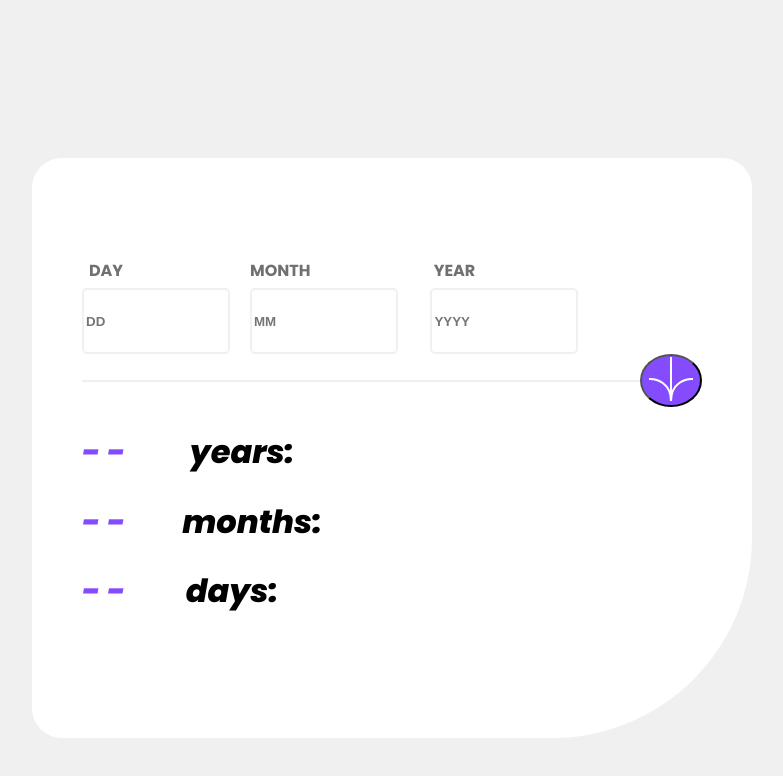
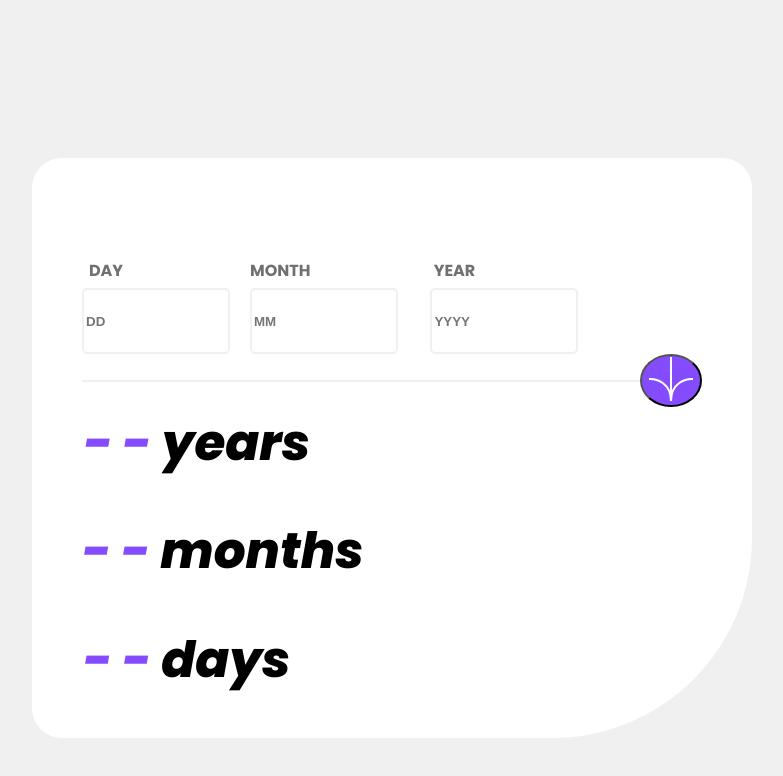
Before and after one commit to SirKunle/frontend-mentor-challenge-eight, a plain HTML site: page index.html in a window 1280 px wide. Shown: the whole page, without its empty margins (248-1031 px from the left). Drawn offline with Linux system fonts and the light colour scheme.

Commit message:
Add files via upload

```diff
--- a/index.html
+++ b/index.html
@@ -31,9 +31,9 @@
             <button onclick="calculateAge()"><img src="icon-arrow.svg" alt=""></button>
         </div>
         <div class="container-three">
-            <h1 class="answer"><span id="years">- -</span><strong>years:</strong> </h1>
-            <h1 class="answer-2"> <span id="months">- -</span><strong>months:</strong></h1>
-            <h1 class="answer-3"> <span id="days">- -</span><strong>days:</strong></h1>
+            <h1 class="answer"><span id="years">- -</span><strong>years</strong> </h1>
+            <h1 class="answer-2"> <span id="months">- -</span><strong>months</strong></h1>
+            <h1 class="answer-3"> <span id="days">- -</span><strong>days</strong></h1>
         </div>
     </div>
     <script src="script.js"></script>
--- a/style.css
+++ b/style.css
@@ -56,22 +56,22 @@ button{
     color: hsl(259, 100%, 65%);
     font-weight: 800;
     font-style: italic;
-    position: absolute;
-    left: 0; /* Pushes to the left edge */
+    margin-right: 10px;
 }
 .container-three{
     font-weight: 800;
     font-style: italic;
     position: relative;
-    left: 0;
+    top: -35px;
+    font-size: 25px;
 }
 
 .answer{
-    margin-right: 300px;
+    margin-right: 390px;
 }
 .answer-2{
-    margin-right: 280px;
+    margin-right: 338px;
 }
 .answer-3{
-    margin-right: 320px;
+    margin-right: 410px;
 }
```
